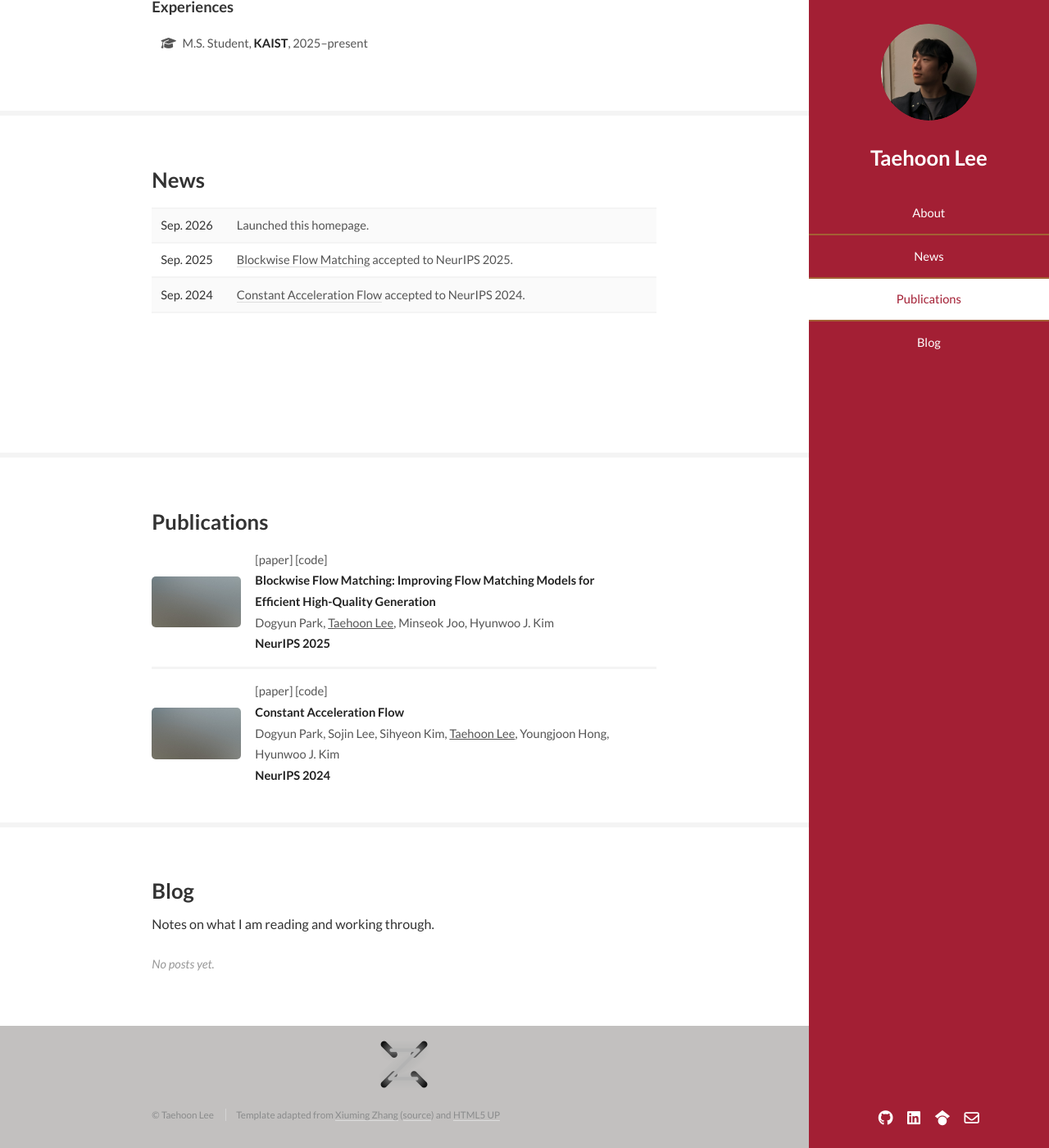
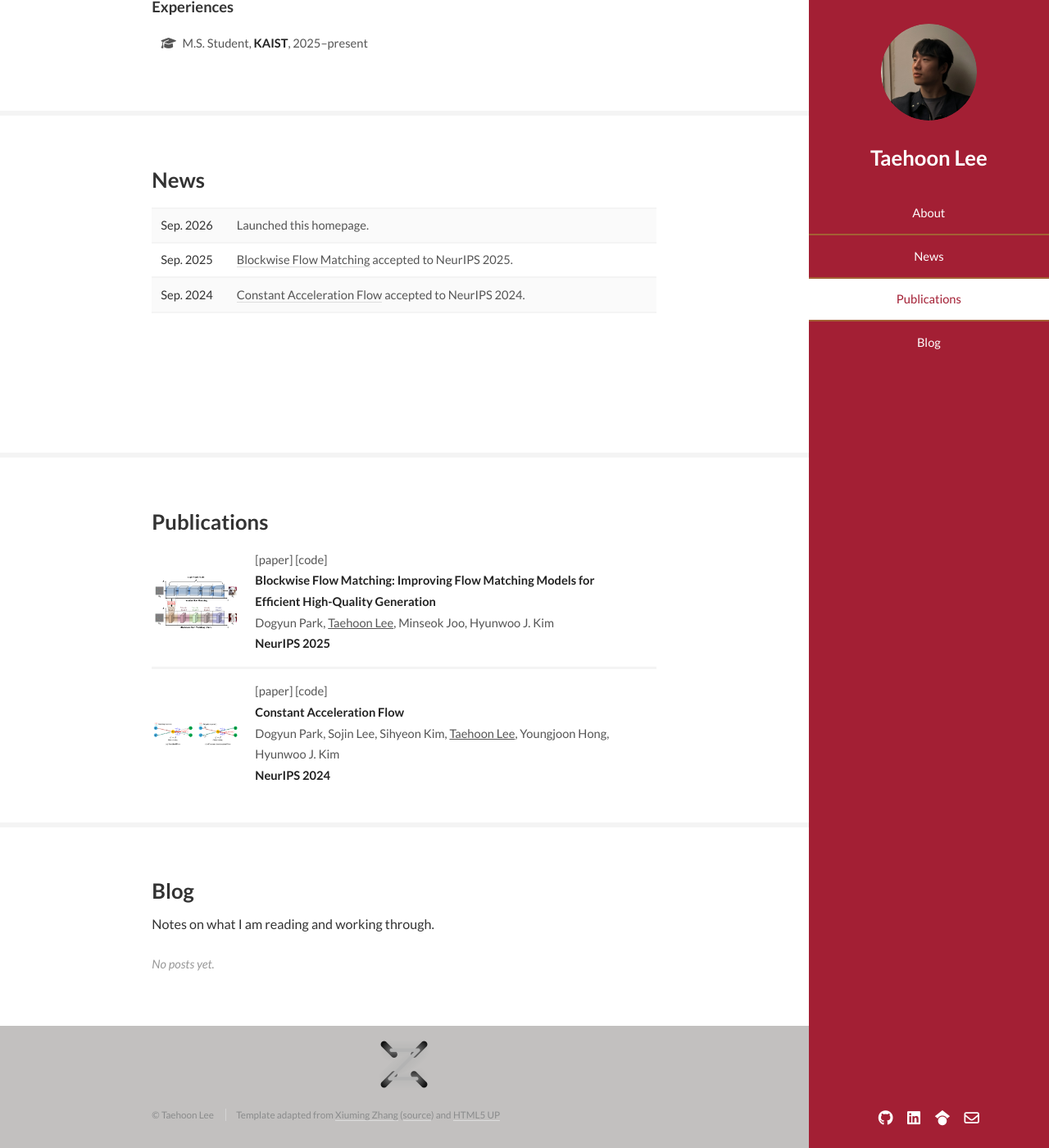
Before and after one commit to LTH9898/lth9898.github.io, a Jekyll site: the page built from index.html, in a window 1280 px wide and 1400 px high, scrolled down 607 px. Shown: the whole window at 82% size. Built offline with Jekyll 4.4.1, drawn with Linux system fonts in a browser that asks for light colours.

Commit message:
Use the real paper teasers for both publications
Replaces the placeholder images/pub/example.jpg with the figures for
each paper: BFM.png for Blockwise Flow Matching, CAF.png for Constant
Acceleration Flow. The placeholder is now unreferenced and removed.

Both <img> tags carry width/height attributes so the browser reserves
the correct box before a lazy-loaded teaser arrives. style.css sets
width:100% on these images but no height, which would let the height
attribute through as a fixed pixel height and squash them, so
css/blog.css adds height:auto. Verified rendered aspect ratios match the
source files exactly (1.56 and 3.47).

Co-Authored-By: Claude Opus 5 <noreply@anthropic.com>

```diff
--- a/css/blog.css
+++ b/css/blog.css
@@ -290,3 +290,15 @@ a.tag:hover,
     text-align: left;
   }
 }
+
+/* ------------------------------------------------------- Publication teasers */
+
+/*
+  The teaser <img> tags carry width/height attributes so the browser can
+  reserve the right box before a lazy-loaded image arrives. style.css sets
+  width:100% but no height, which would otherwise let the height attribute
+  through as a fixed pixel height and squash the image.
+*/
+.features .feature-item .image img {
+  height: auto;
+}
--- a/index.html
+++ b/index.html
@@ -92,7 +92,8 @@ keywords: Taehoon Lee,KAIST,embodied AI,vision-language-action,generative models
                 <div class="feature-item">
                   <div class="image">
                     <img loading="lazy" decoding="async"
-                      src="{{ '/images/pub/example.jpg' | relative_url }}"
+                      src="{{ '/images/pub/BFM.png' | relative_url }}"
+                      width="826" height="528"
                       alt="Teaser image of Blockwise Flow Matching">
                   </div>
                   <div class="inner">
@@ -141,7 +142,8 @@ keywords: Taehoon Lee,KAIST,embodied AI,vision-language-action,generative models
                 <div class="feature-item">
                   <div class="image">
                     <img loading="lazy" decoding="async"
-                      src="{{ '/images/pub/example.jpg' | relative_url }}"
+                      src="{{ '/images/pub/CAF.png' | relative_url }}"
+                      width="1436" height="414"
                       alt="Teaser image of Constant Acceleration Flow">
                   </div>
                   <div class="inner">
```
Also changed, not shown: images/pub/BFM.png (added), images/pub/CAF.png (added), images/pub/example.jpg (deleted).
